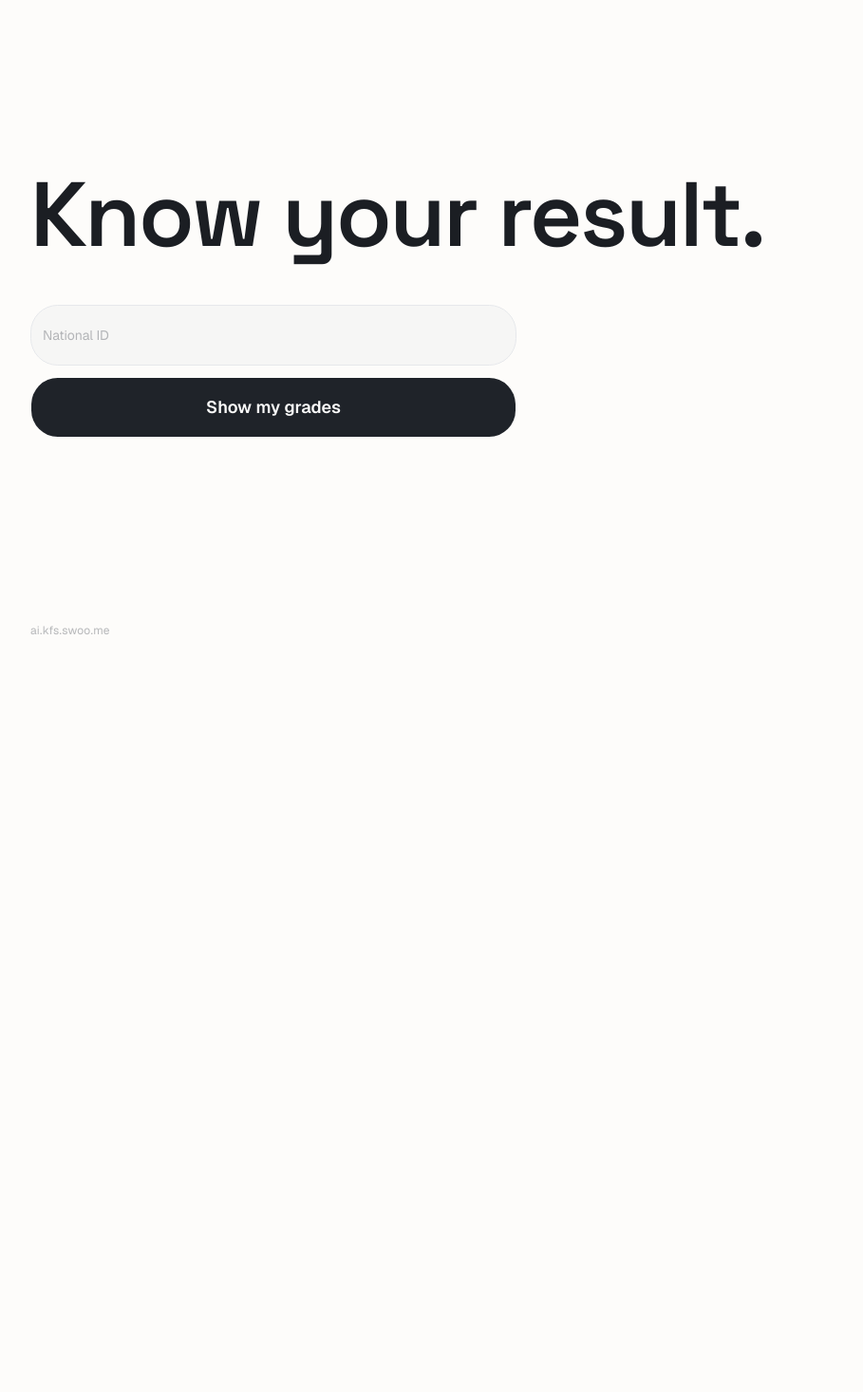
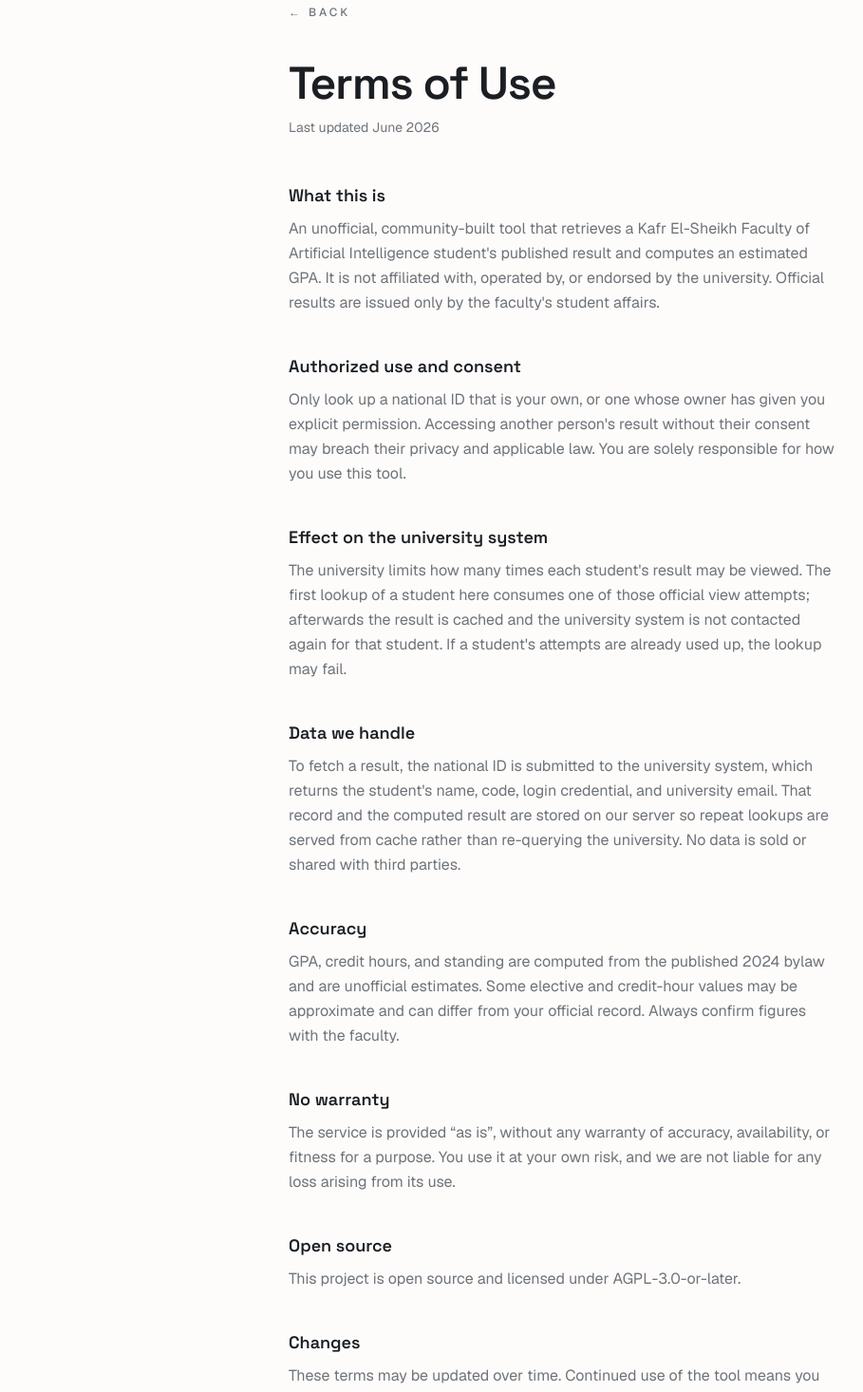
Before and after one commit to kmoshax/ai.kfs.swoo.me, a Next.js app: page /terms in a window 1280 px wide. Shown: the part 80-1546 px from the top of the page at 95% size, without its empty margins (48-957 px from the left). Before the commit the page ends 800 px from the top, so only its background shows below. Built offline with nearby package versions, Linux system fonts and the light colour scheme.

Commit message:
feat(terms): add Terms of Use page and related components

```diff
--- /dev/null
+++ b/src/app/terms/page.tsx
@@ -0,0 +1,14 @@
+import type { Metadata } from "next";
+import { TermsView } from "@/features/legal";
+
+export const metadata: Metadata = {
+  title: "Terms of Use · ai.kfs.swoo.me",
+};
+
+export default function TermsPage() {
+  return (
+    <main className="min-h-dvh">
+      <TermsView />
+    </main>
+  );
+}
--- /dev/null
+++ b/src/features/legal/index.ts
@@ -0,0 +1 @@
+export { TermsView } from "./terms-view";
--- /dev/null
+++ b/src/features/legal/terms-data.ts
@@ -0,0 +1,36 @@
+export const TERMS_UPDATED = "June 2026";
+
+export const TERMS: { heading: string; body: string }[] = [
+  {
+    heading: "What this is",
+    body: "An unofficial, community-built tool that retrieves a Kafr El-Sheikh Faculty of Artificial Intelligence student's published result and computes an estimated GPA. It is not affiliated with, operated by, or endorsed by the university. Official results are issued only by the faculty's student affairs.",
+  },
+  {
+    heading: "Authorized use and consent",
+    body: "Only look up a national ID that is your own, or one whose owner has given you explicit permission. Accessing another person's result without their consent may breach their privacy and applicable law. You are solely responsible for how you use this tool.",
+  },
+  {
+    heading: "Effect on the university system",
+    body: "The university limits how many times each student's result may be viewed. The first lookup of a student here consumes one of those official view attempts; afterwards the result is cached and the university system is not contacted again for that student. If a student's attempts are already used up, the lookup may fail.",
+  },
+  {
+    heading: "Data we handle",
+    body: "To fetch a result, the national ID is submitted to the university system, which returns the student's name, code, login credential, and university email. That record and the computed result are stored on our server so repeat lookups are served from cache rather than re-querying the university. No data is sold or shared with third parties.",
+  },
+  {
+    heading: "Accuracy",
+    body: "GPA, credit hours, and standing are computed from the published 2024 bylaw and are unofficial estimates. Some elective and credit-hour values may be approximate and can differ from your official record. Always confirm figures with the faculty.",
+  },
+  {
+    heading: "No warranty",
+    body: "The service is provided “as is”, without any warranty of accuracy, availability, or fitness for a purpose. You use it at your own risk, and we are not liable for any loss arising from its use.",
+  },
+  {
+    heading: "Open source",
+    body: "This project is open source and licensed under AGPL-3.0-or-later.",
+  },
+  {
+    heading: "Changes",
+    body: "These terms may be updated over time. Continued use of the tool means you accept the current version.",
+  },
+];
--- /dev/null
+++ b/src/features/legal/terms-view.tsx
@@ -0,0 +1,37 @@
+import Link from "next/link";
+import { TERMS, TERMS_UPDATED } from "./terms-data";
+
+export function TermsView() {
+  return (
+    <div className="mx-auto w-full max-w-2xl px-6 py-16 sm:px-12 sm:py-20">
+      <Link
+        href="/"
+        className="text-xs font-medium uppercase tracking-[0.25em] text-muted-foreground transition-colors hover:text-foreground"
+      >
+        ← Back
+      </Link>
+
+      <h1 className="mt-10 font-heading text-4xl font-semibold tracking-tight sm:text-5xl">
+        Terms of Use
+      </h1>
+      <p className="mt-3 text-sm text-muted-foreground">
+        Last updated {TERMS_UPDATED}
+      </p>
+
+      <div className="mt-12 space-y-10">
+        {TERMS.map((s) => (
+          <section key={s.heading}>
+            <h2 className="font-heading text-lg font-semibold">{s.heading}</h2>
+            <p className="mt-2 leading-relaxed text-muted-foreground">
+              {s.body}
+            </p>
+          </section>
+        ))}
+      </div>
+
+      <p className="mt-16 text-xs tracking-wide text-muted-foreground/50">
+        ai.kfs.swoo.me
+      </p>
+    </div>
+  );
+}
--- a/src/features/lookup/components/national-id-screen.tsx
+++ b/src/features/lookup/components/national-id-screen.tsx
@@ -1,5 +1,6 @@
 "use client";
 
+import Link from "next/link";
 import { NationalIdForm } from "./national-id-form";
 
 type NationalIdScreenProps = {
@@ -31,10 +32,26 @@ export function NationalIdScreen(props: NationalIdScreenProps) {
       </div>
 
       <p
-        className="animate-rise text-xs tracking-wide text-muted-foreground/50"
+        className="animate-rise flex items-center gap-2 text-xs tracking-wide text-muted-foreground/50"
         style={{ animationDelay: "320ms" }}
       >
         ai.kfs.swoo.me
+        <span aria-hidden>·</span>
+        <Link
+          href="/terms"
+          className="underline-offset-4 transition-colors hover:text-foreground hover:underline"
+        >
+          Terms of Use
+        </Link>
+        <span aria-hidden>·</span>
+        <a
+          href="https://github.com/kmoshax/ai.kfs.swoo.me"
+          target="_blank"
+          rel="noreferrer"
+          className="underline-offset-4 transition-colors hover:text-foreground hover:underline"
+        >
+          GitHub
+        </a>
       </p>
     </div>
   );
```
